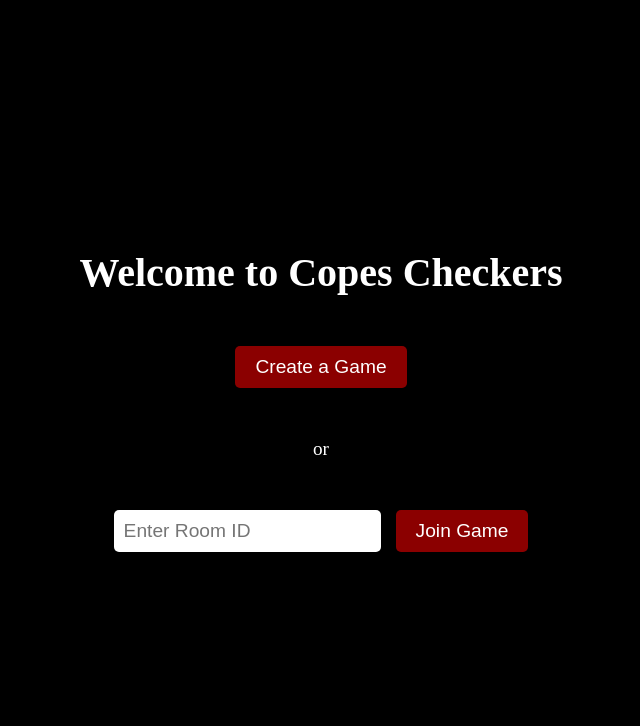
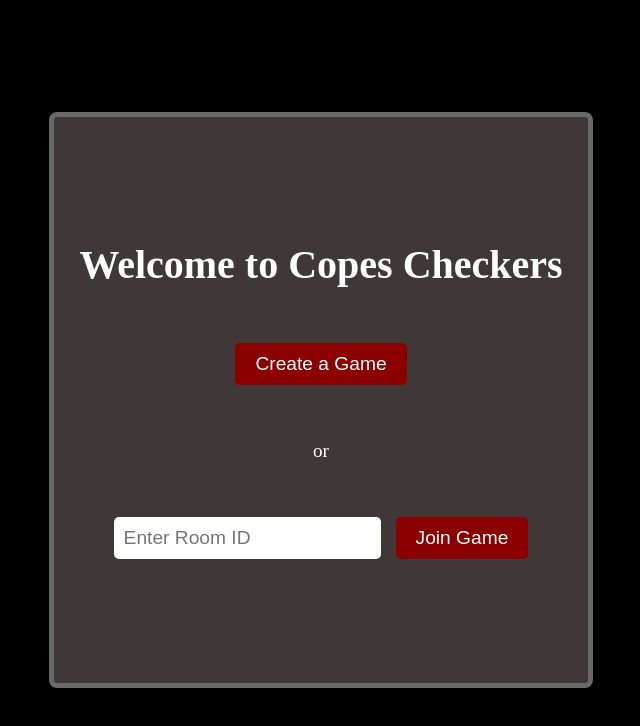
Before and after one commit to RafaelCopes/multiplayer-checkers-game, a React (Vite) app in the folder client/: page / in a window 1280 px wide. Shown: the top 726 px of the page, without its empty margins (319-959 px from the left). Built offline with nearby package versions, Linux system fonts and the light colour scheme; no server answers; the HTML template or start-up script is replaced by a standard one.

Commit message:
change starting page

```diff
--- a/client/src/components/GameOptions/index.tsx
+++ b/client/src/components/GameOptions/index.tsx
@@ -1,6 +1,6 @@
 import { useState } from 'react';
 import { useNavigate } from 'react-router-dom';
-import { Container } from './styles';
+import { Container, Wrapper } from './styles';
 
 export default function GameOptions({ socket }: any) { // Accept the socket as a prop
   const [roomId, setRoomId] = useState('');
@@ -25,7 +25,8 @@ export default function GameOptions({ socket }: any) { // Accept the socket as a
   };
 
   return (
-    <Container>
+    <Wrapper>
+      <Container>
       <h1>Welcome to Copes Checkers</h1>
       <button onClick={handleCreateGame}>Create a Game</button>
       <p>or</p>
@@ -39,5 +40,7 @@ export default function GameOptions({ socket }: any) { // Accept the socket as a
         <button onClick={handleJoinGame}>Join Game</button>
       </div>
     </Container>
+    </Wrapper>
+
   );
 }
--- a/client/src/components/GameOptions/styles.ts
+++ b/client/src/components/GameOptions/styles.ts
@@ -1,6 +1,6 @@
 import styled from "styled-components";
 
-export const Container = styled.div`
+export const Wrapper = styled.div`
   height: 100vh;
 
   background: black;
@@ -10,7 +10,24 @@ export const Container = styled.div`
   flex-direction: column;
   justify-content: center;
   align-items: center;
-  gap: 50px;
+`;
+
+export const Container = styled.div`
+  border: 5px solid dimgray;
+  background: #403737;
+
+  height: 576px;
+
+  padding: 25px;
+
+  display: flex;
+  flex-direction: column;
+  justify-content: center;
+  align-items: center;
+
+  border-radius: 8px;
+
+  gap: 55px;
 
 	p {
 		font-size: 1.2rem;
```
